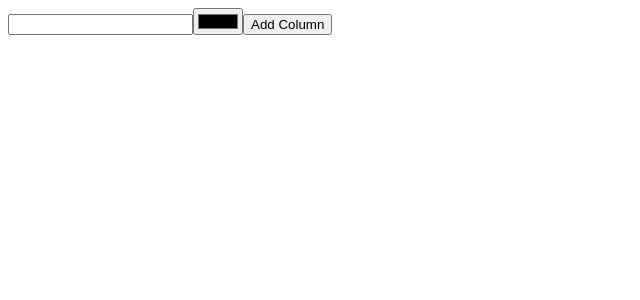
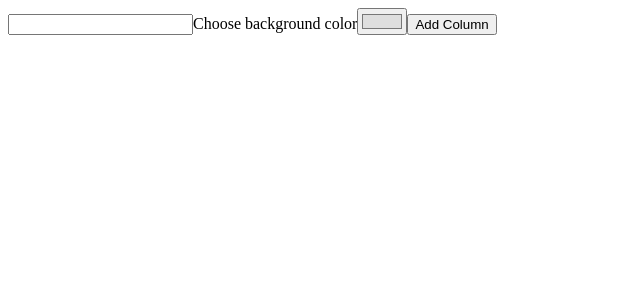
Before and after one commit to LodenH16/vue-kanban, a Vue app: page / in a window 1280 px wide. Shown: the top 300 px of the page, without its empty margins (0-640 px from the left). Built offline with nearby package versions, Linux system fonts and the light colour scheme.

Commit message:
fix: add label to color picker

```diff
--- a/src/App.vue
+++ b/src/App.vue
@@ -12,7 +12,7 @@ export default defineComponent({
   data() {
     return {
       newColumnName: '' as String,
-      newColumnColor: '' as String,
+      newColumnColor: '#DEDEDE' as String,
       columns: [] as Columns[]
     }
   },
@@ -30,7 +30,8 @@ export default defineComponent({
 
 <template>
   <input v-model="newColumnName" @keyup.enter="addColumn">
-  <input v-model="newColumnColor" type="color">
+  <label for="colorPicker">Choose background color</label>
+  <input v-model="newColumnColor" type="color" id="colorPicker">
   <button @click="addColumn">Add Column</button>
   <div class="boardWrapper">
     <KanbanColumn v-for="col in columns" :key="col.id" :col="col"/>
```
